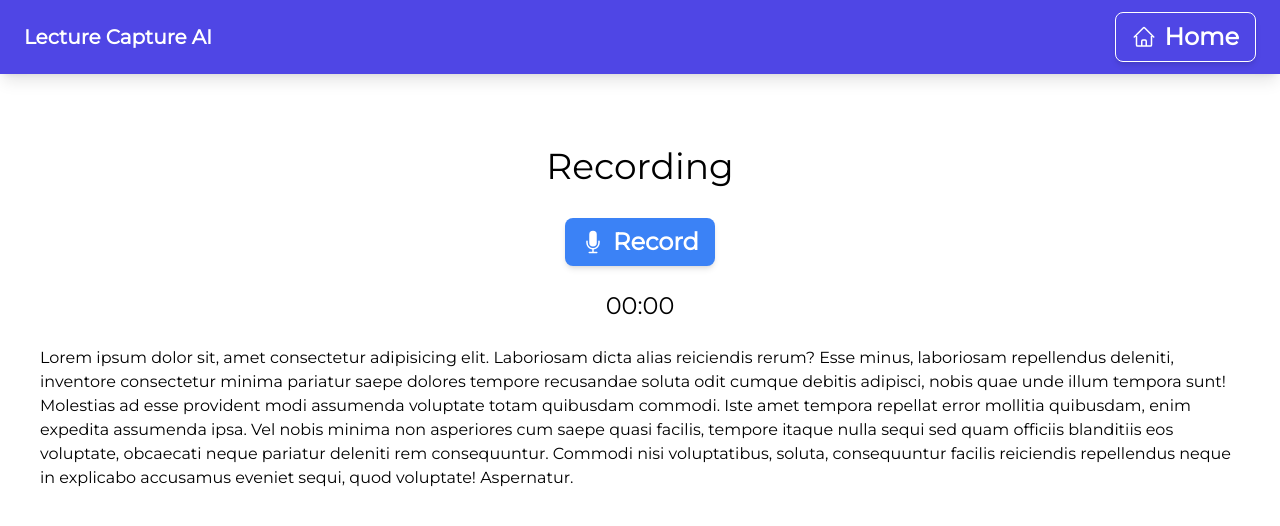
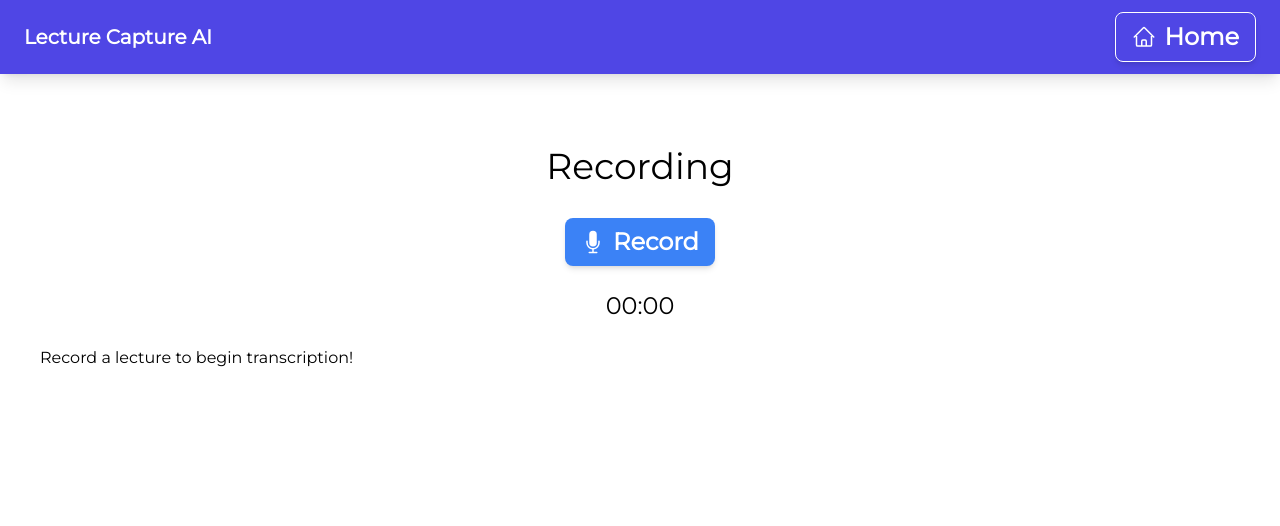
Before and after one commit to jahaskell53/hackharvard2022, a React (Vite) app in the folder hack-harvard/: page /record in a window 1280 px wide. Shown: the top 526 px of the page. Built offline with nearby package versions, Linux system fonts and the light colour scheme.

Commit message:
feat: display summary general

```diff
--- a/hack-harvard/src/Record.tsx
+++ b/hack-harvard/src/Record.tsx
@@ -20,11 +20,11 @@ async function requestRecorder() {
 }
 
 function Record() {
-
     const [searchParams, setSearchParams] = useSearchParams();
     const university = searchParams.get("university");
     const className = searchParams.get("class");
     const title = searchParams.get("title");
+    const [speechToText, setSpeechToText] = useState({chapters:[], text:"Record a lecture to begin transcription!"})
 
   const [audioURL, setAudioURL] = useState("");
   const [isRecording, setIsRecording] = useState("stopped");
@@ -141,7 +141,7 @@ function Record() {
                     console.log("done")
                     assembly
                         .get("/transcript/"+transcriptId)
-                        .then((res) => console.log(res.data))
+                        .then((res) => {console.log(res.data); setSpeechToText({text: res.data.text, chapters: res.data.chapters})})
                         .catch((err) => console.error(err));
 
                 }
@@ -186,8 +186,6 @@ function Record() {
 
   }
 
-
-
   return (
     <div className="w-screen p-10">
       <h1 className="text-4xl my-8">{title} Recording</h1>
@@ -198,7 +196,16 @@ function Record() {
           {(isRecording == "started" || isRecording == "paused" || isRecording == "resumed") && <EndButton stopRecording={stopRecording}/>}
           </div>
           <p className="mt-6 text-2xl mb-6">{Math.floor(Math.floor(time / 1000)/60) < 10 && 0}{Math.floor(Math.floor(time / 1000)/60)}:{Math.floor(time / 1000) % 60 <10 && 0}{Math.floor(time / 1000) % 60}</p>
-          <p className="text-left">Lorem ipsum dolor sit, amet consectetur adipisicing elit. Laboriosam dicta alias reiciendis rerum? Esse minus, laboriosam repellendus deleniti, inventore consectetur minima pariatur saepe dolores tempore recusandae soluta odit cumque debitis adipisci, nobis quae unde illum tempora sunt! Molestias ad esse provident modi assumenda voluptate totam quibusdam commodi. Iste amet tempora repellat error mollitia quibusdam, enim expedita assumenda ipsa. Vel nobis minima non asperiores cum saepe quasi facilis, tempore itaque nulla sequi sed quam officiis blanditiis eos voluptate, obcaecati neque pariatur deleniti rem consequuntur. Commodi nisi voluptatibus, soluta, consequuntur facilis reiciendis repellendus neque in explicabo accusamus eveniet sequi, quod voluptate! Aspernatur.</p>
+          <p className="text-left">{speechToText.text}</p>
+          {speechToText.chapters.map((chapter) => {
+          return (
+          <div className="grid grid-cols-5">
+            <p>{chapter.summary}</p>
+            <p>{chapter.headline}</p>
+            <p>{chapter.gist}</p>
+            <p>{chapter.start}</p>
+            <p>{chapter.end}</p>
+          </div>);})}
       </div>
   );
 }
```
